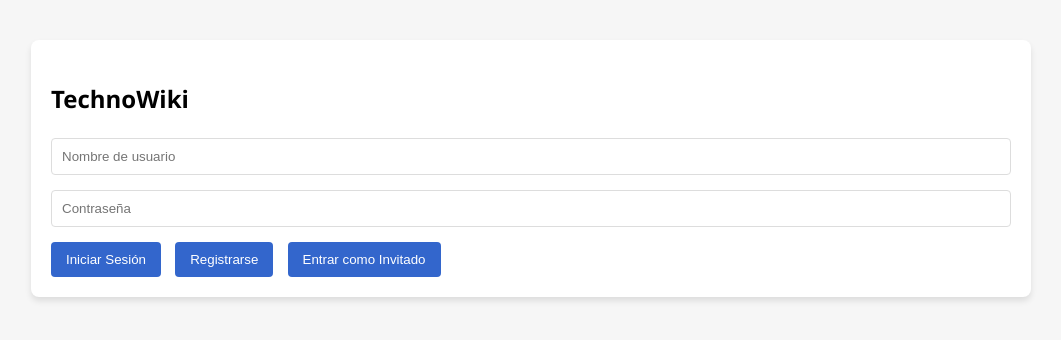
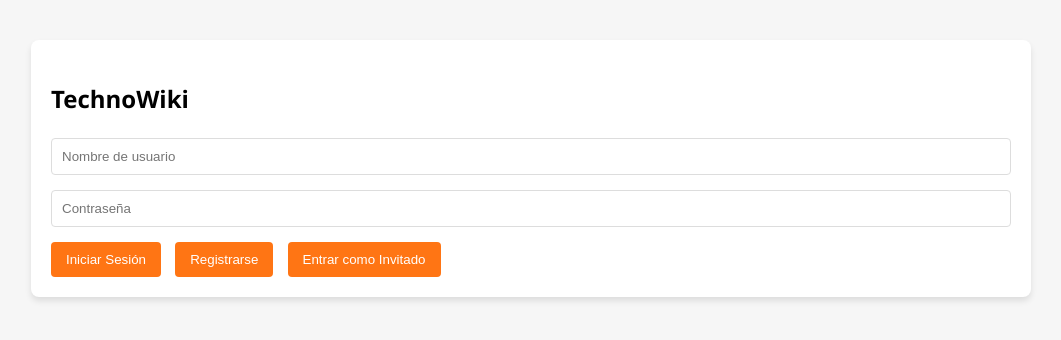
Before and after one commit to pgsystems/pgsystems.github.io, a PHP site: page / in a window 1280 px wide. Shown: the top 340 px of the page, without its empty margins (109-1170 px from the left). Run offline with PHP 8.4, Linux system fonts and the light colour scheme.

Commit message:
Update styles.css

```diff
--- a/styles.css
+++ b/styles.css
@@ -25,7 +25,7 @@ input, textarea, select {
 }
 
 .button {
-    background-color: #3366cc;
+    background-color: #ff7514;
     color: white;
     border: none;
     padding: 10px 15px;
@@ -35,7 +35,7 @@ input, textarea, select {
 }
 
 .button:hover {
-    background-color: #254ea0;
+    background-color: #ff7000;
 }
 
 .error {
```
